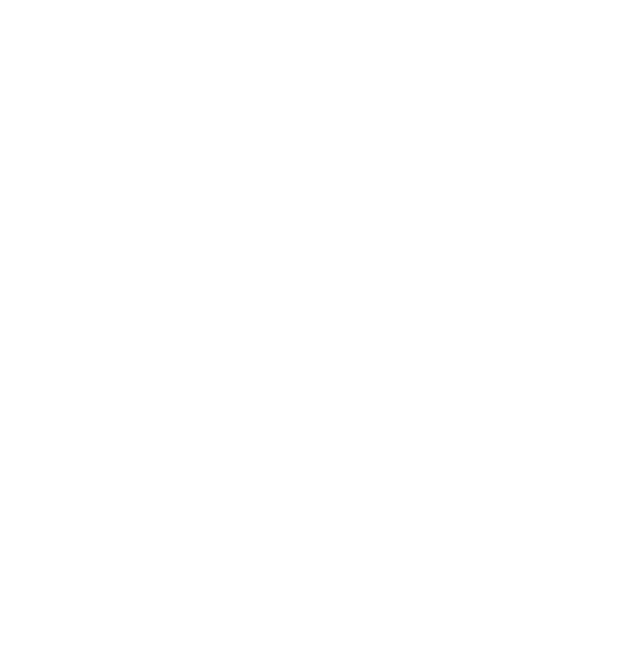
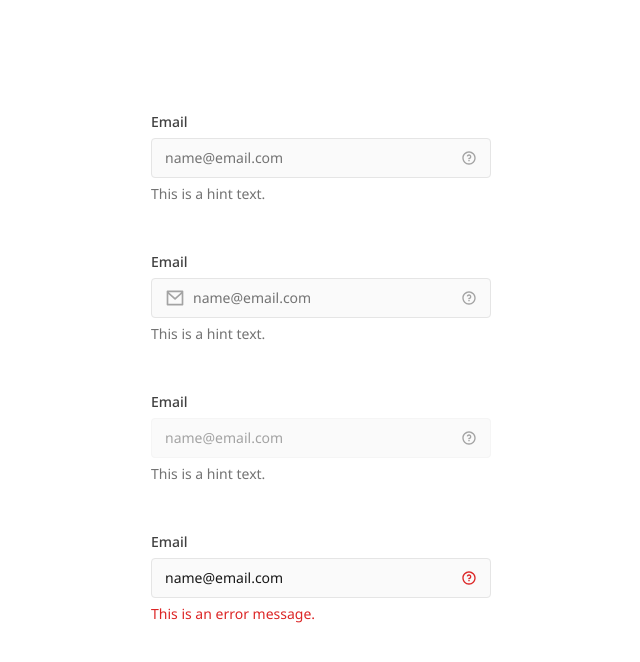
Before and after one commit to johnnygerard/greatfrontend-nextjs, a Next.js app: page /solution/text-input-component in a window 1280 px wide. Shown: the top 662 px of the page, without its empty margins (319-959 px from the left). Built offline with nearby package versions, Linux system fonts and the light colour scheme.

Commit message:
feat: implement TextInput component solution

```diff
--- a/src/app/globals.css
+++ b/src/app/globals.css
@@ -20,7 +20,8 @@
   }
 
   a,
-  button {
+  button,
+  input {
     outline: transparent solid 0;
     outline-offset: 0;
   }
@@ -41,6 +42,11 @@
 /*noinspection CssUnresolvedCustomProperty*/
 @theme {
   --lg-canvas: 148deg, #f9fafb 8.89%, #d2d6db 100.48%;
+  --text-input-error-ring:
+    0px 0px 0px 1px #d92d20, 0px 0px 0px 4px rgba(217, 45, 32, 0.12);
+  --text-input-focus-ring:
+    0px 0px 0px 1px #444ce7, 0px 1px 2px 0px rgba(16, 24, 40, 0.05),
+    0px 0px 0px 4px rgba(68, 76, 231, 0.12);
 
   /* Colors */
   --color-amber-200: #fde68a;
--- a/src/app/solution/text-input-component/page.tsx
+++ b/src/app/solution/text-input-component/page.tsx
@@ -1,4 +1,5 @@
 import { TextInput } from "@/component/text-input";
+import { RiMailLine, RiQuestionLine } from "@remixicon/react";
 import { Metadata } from "next";
 import { memo } from "react";
 
@@ -8,8 +9,42 @@
 
 const Page = () => {
   return (
-    <main className="flex min-h-screen justify-center bg-white py-28">
-      <TextInput />
+    <main className="flex min-h-screen justify-center bg-white px-[1.09375rem] py-28">
+      <div className="flex w-85 flex-col gap-12">
+        <TextInput
+          type="email"
+          label="Email"
+          placeholder="name@email.com"
+          iconRight={<RiQuestionLine />}
+          hint="This is a hint text."
+        />
+        <TextInput
+          type="email"
+          label="Email"
+          placeholder="name@email.com"
+          iconLeft={<RiMailLine />}
+          iconRight={<RiQuestionLine />}
+          hint="This is a hint text."
+        />
+        <TextInput
+          type="email"
+          disabled
+          label="Email"
+          placeholder="name@email.com"
+          iconRight={<RiQuestionLine />}
+          hint="This is a hint text."
+        />
+        <TextInput
+          type="email"
+          label="Email"
+          placeholder="name@email.com"
+          defaultValue="name@email.com"
+          iconRight={<RiQuestionLine />}
+          iconRightShowsError
+          error="This is an error message."
+          hint="This is a hint text."
+        />
+      </div>
     </main>
   );
 };
--- a/src/component/text-input.tsx
+++ b/src/component/text-input.tsx
@@ -1,14 +1,127 @@
-import { DetailedHTMLProps, InputHTMLAttributes, memo } from "react";
+import { clsx } from "clsx";
+import {
+  DetailedHTMLProps,
+  InputHTMLAttributes,
+  memo,
+  ReactNode,
+  useId,
+} from "react";
 
 type InputProps = DetailedHTMLProps<
   InputHTMLAttributes<HTMLInputElement>,
   HTMLInputElement
 >;
 
-type Props = Omit<InputProps, "type">;
+type Props = Omit<
+  InputProps,
+  "aria-describedby" | "aria-errormessage" | "aria-invalid" | "id"
+> & {
+  error?: string;
+  hint?: string;
+  iconLeft?: ReactNode;
+  iconRight?: ReactNode;
+  iconRightShowsError?: boolean;
+  label?: string;
+  // @see https://html.spec.whatwg.org/multipage/input.html
+  type?: "email" | "password" | "search" | "tel" | "text" | "url";
+};
 
-export const TextInput = memo((props: Props) => {
-  return <input type="text" {...props} />;
-});
+export const TextInput = memo(
+  ({
+    className,
+    error,
+    hint,
+    iconLeft,
+    iconRight,
+    iconRightShowsError,
+    label,
+    type = "text",
+    ...props
+  }: Props) => {
+    const inputId = useId();
+    const errorId = `${inputId}-error`;
+    const hintId = `${inputId}-hint`;
+    const iconStyle = clsx(
+      "absolute top-1/2 -translate-y-1/2 [&_img,&_svg]:h-auto",
+    );
+
+    return (
+      <div className={clsx("flex w-full flex-col gap-1.5 text-sm", className)}>
+        {label && (
+          <label
+            className="self-start font-medium text-neutral-700"
+            htmlFor={inputId}
+          >
+            {label}
+          </label>
+        )}
+        <div className="relative">
+          {iconLeft && (
+            <span
+              className={clsx(
+                iconStyle,
+                "left-3.5 text-neutral-400 [&_img,&_svg]:w-5",
+              )}
+            >
+              {iconLeft}
+            </span>
+          )}
+          <input
+            className={clsx(
+              "w-full min-w-0 rounded bg-neutral-50 py-2.5",
+              iconLeft ? "pl-10.5" : "pl-3.5",
+              iconRight ? "pr-9.5" : "pr-3.5",
+              "text-neutral-900 placeholder:text-neutral-500",
+              // `outline` is used as a border to match the "Inside" Figma design requirement
+              // `inset-ring` is not used because it effectively disables the `box-shadow` transition
+              "outline -outline-offset-1 outline-neutral-200",
+              "transition-[box-shadow,outline-color]",
+              // Focused state
+              "focus-visible:outline-transparent",
+              error
+                ? "focus-visible:shadow-(--text-input-error-ring)"
+                : "focus-visible:shadow-(--text-input-focus-ring)",
+              // Disabled state
+              "disabled:cursor-not-allowed disabled:outline-neutral-100",
+              "disabled:placeholder:text-neutral-400",
+            )}
+            type={type}
+            id={inputId}
+            aria-describedby={hint ? hintId : undefined}
+            aria-errormessage={error ? errorId : undefined}
+            aria-invalid={Boolean(error)}
+            {...props}
+          />
+          {iconRight && (
+            <span
+              className={clsx(
+                iconStyle,
+                iconRightShowsError && error
+                  ? "text-red-600"
+                  : "text-neutral-400",
+                "right-3.5 [&_img,&_svg]:w-4",
+              )}
+            >
+              {iconRight}
+            </span>
+          )}
+        </div>
+        {error && (
+          <p className="text-red-600" id={errorId} aria-live="assertive">
+            {error}
+          </p>
+        )}
+        {hint && (
+          <p
+            className={clsx("text-neutral-500", error && "sr-only")}
+            id={hintId}
+          >
+            {hint}
+          </p>
+        )}
+      </div>
+    );
+  },
+);
 
 TextInput.displayName = "TextInput";
```
